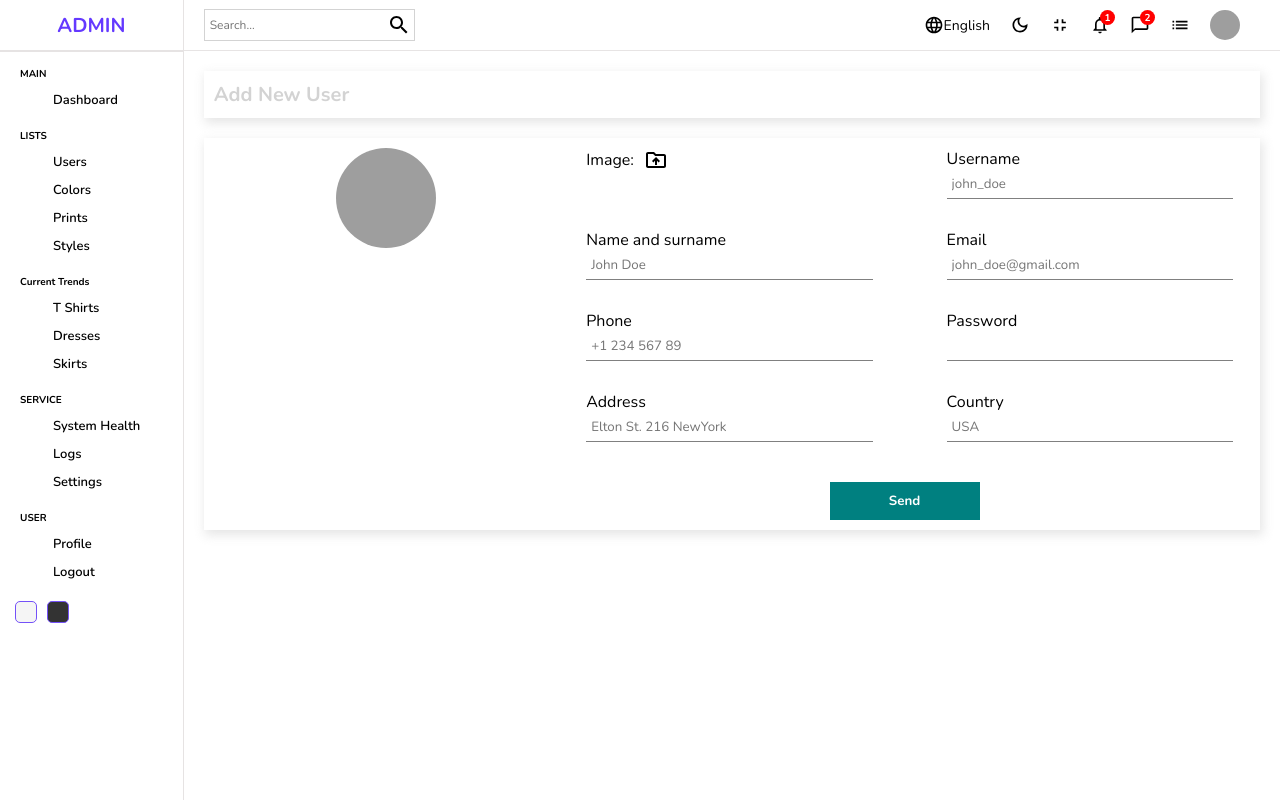
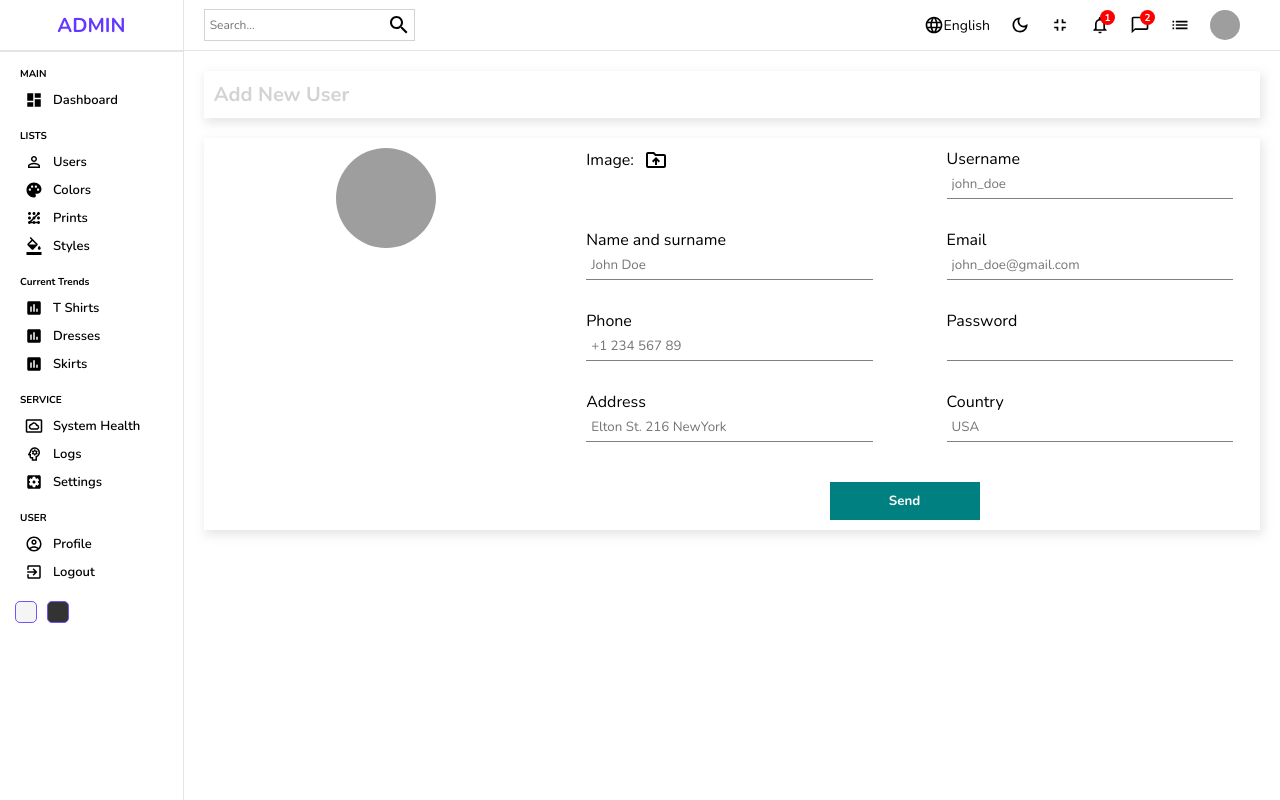
Before and after one commit to SamithaSandeepa/TrendPredictionFrontend, a React (Create React App) app: page /users/new in a window 1280 px wide. Built offline with nearby package versions, Linux system fonts and the light colour scheme; grey boxes are pictures that could not be loaded.

Commit message:
Update sidebar.scss

```diff
--- a/src/components/sidebar/sidebar.scss
+++ b/src/components/sidebar/sidebar.scss
@@ -13,7 +13,7 @@
     .logo {
       font-size: 20px;
       font-weight: bold;
-      color: #0000;
+      color: #000000;
     }
   }
 
@@ -50,7 +50,7 @@
 
         .icon {
           font-size: 18px;
-          color: #0000;
+          color: #000000;
         }
 
         span{
```
